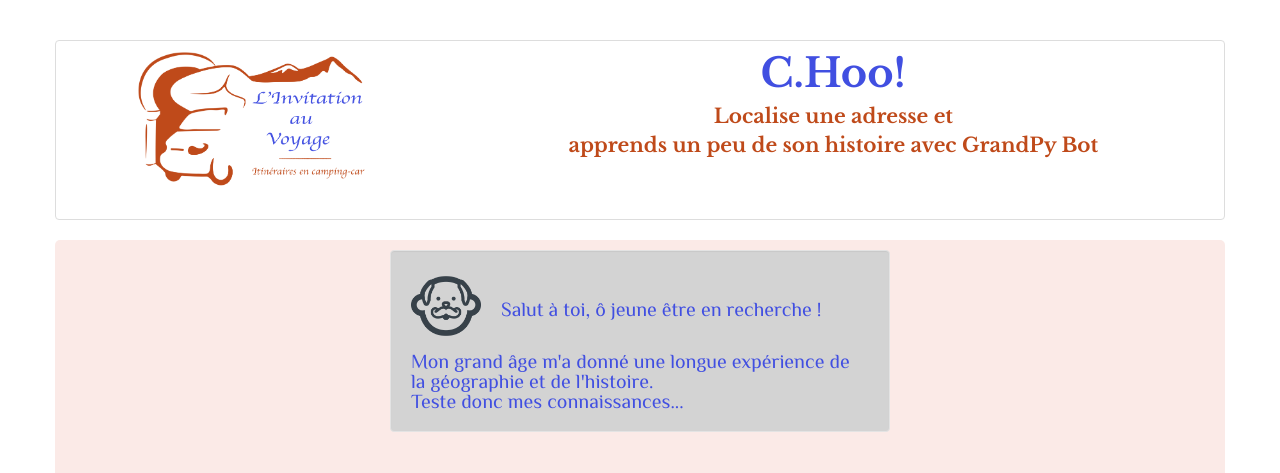
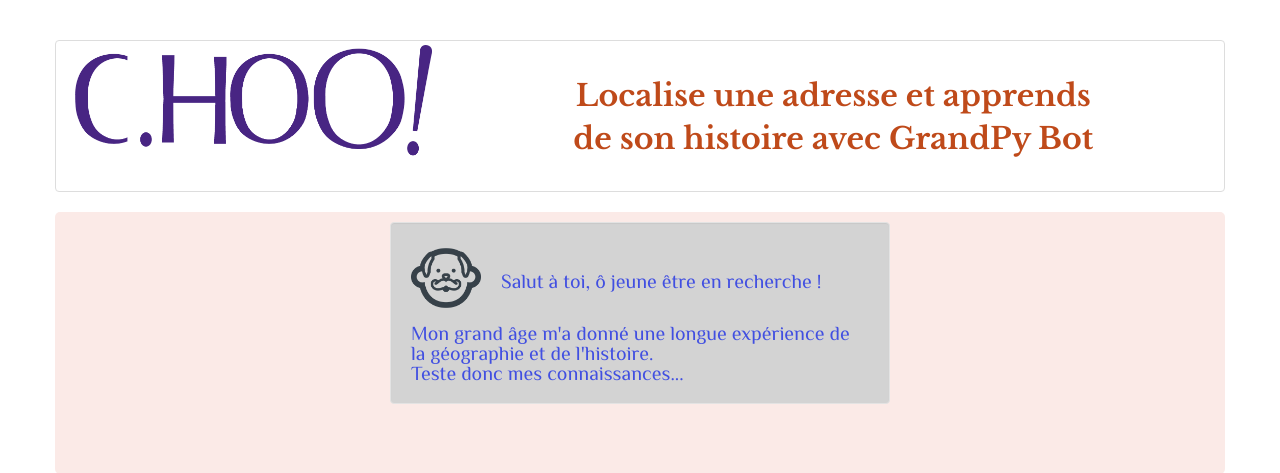
Before and after one commit to jfsubrini/project7_grandpy_bot, a Flask app: page / in a window 1280 px wide. Shown: the top 473 px of the page. Run offline with Flask 2, Linux system fonts and the light colour scheme; some libraries are stand-ins or nearby versions.

Commit message:
New logo, favicon, and header design

```diff
--- a/p7app/static/css/style.css
+++ b/p7app/static/css/style.css
@@ -3,26 +3,20 @@
 
 /* HEADER CSS */
 
-.commonCss {
+.pickupLine {
     font-family: "Libre Baskerville";
     font-weight: 700;
     text-align: center;
-    color: rgb(65, 79, 225);
-}
-
-#siteNameBig {
-    font-size: 40px;
+    color: rgb(191, 74, 26);
+    font-size: 30px;
     padding-top: 30px;
 }
 
-#pickupLine {
+#pickupLineMedium {
     font-size: 20px;
-    color: rgb(191, 74, 26);
-    padding-top: 10px;
 }
 
-#siteNameSmall {
-    font-size: 30px;
+#pickupLineSmall {
     padding-top: 20px;
 }
 
--- a/p7app/templates/_header.html
+++ b/p7app/templates/_header.html
@@ -4,10 +4,11 @@
 <header class="row page-header thumbnail">
 
 	<!--LOGO-->
-  	<div class="col-sm-5 col-md-4 hidden-xs"><a href="#"><img src="../static/images/logo_choo!.png" alt="Logo de C.Hoo!.com" title="C.Hoo!.com" width="266.67" height="150"></a></div>
-  	<div class="col-xs-6 col-xs-offset-3 visible-xs-block"><a href="#"><img src="../static/images/logo_choo!.png" alt="Logo de C.Hoo!.com" title="C.Hoo!.com" width="177.78" height="100"></a></div>
+  	<div class="col-sm-5 col-md-4 hidden-xs"><a href="#"><img src="../static/images/logo_choo!.png" alt="Logo de C.Hoo!.com" title="C.Hoo!.com" width="439.93" height="150"></a></div>
+  	<div class="col-xs-6 col-xs-offset-3 visible-xs-block"><a href="#"><img src="../static/images/logo_choo!.png" alt="Logo de C.Hoo!.com" title="C.Hoo!.com" width="293.29" height="100"></a></div>
 
 	<!--SITE NAME & PICKUP LINE-->
-	<div class="col-sm-7 col-md-8 hidden-xs commonCss"><span id="siteNameBig">C.Hoo!</span><br><span id="pickupLine">Localise une adresse et<br>apprends un peu de son histoire avec GrandPy Bot</span></div>
-	<div class="col-xs-12 visible-xs-block commonCss" id="siteNameSmall">C.Hoo!</div>
+	<div class="col-md-8 hidden-xs hidden-sm pickupLine"><span>Localise une adresse et apprends <br>de son histoire avec GrandPy Bot</span></div>
+	<div class="col-sm-7 visible-sm-block hidden-xs pickupLine" id="pickupLineMedium"><span>Localise une adresse et apprends <br>de son histoire avec GrandPy Bot</span></div>
+	<div class="col-xs-12 visible-xs-block pickupLine" id="pickupLineSmall">GrandPy Bot</div>
 </header>
--- a/p7app/templates/errors/404.html
+++ b/p7app/templates/errors/404.html
@@ -2,7 +2,7 @@
 
 {% block main %}
 
-	<h1 style="text-align: center; margin-top: 50px;">Error 404</h1>
+	<h1 style="text-align: center; margin-top: 50px;">Error 404 : Not found</h1>
 
 	<h2 style="text-align: center; margin-bottom: 200px;">Retour à la <a href="{{ url_for('home') }}">page d'accueil</a>.</h2>
 
```
Also changed, not shown: p7app/static/images/favicon.ico, p7app/static/images/logo_choo!.png.
